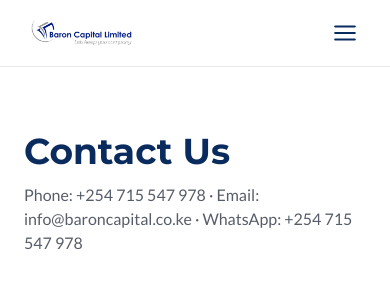
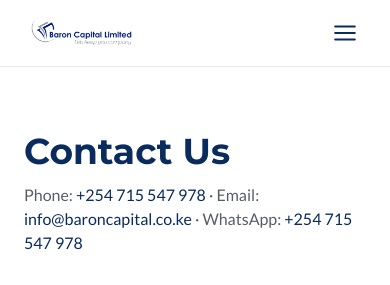
Before and after one commit to mb4y4/baron-capital, a React (Vite) app in the folder frontend/: page /contact in a window 390 px wide. Shown: the top 285 px of the page. Built offline with nearby package versions, Linux system fonts and the light colour scheme; no server answers.

Commit message:
"Make Contact page phone, email, and WhatsApp clickable"

```diff
--- a/frontend/src/pages/ContactPage.tsx
+++ b/frontend/src/pages/ContactPage.tsx
@@ -21,9 +21,24 @@ export default function ContactPage() {
     <section className="section max-w-2xl">
       <h1 className="text-4xl">Contact Us</h1>
       <p className="mt-3 text-bc-ink/70">
-        Phone: +254 715 547 978 · Email: info@baroncapital.co.ke · WhatsApp: +254 715 547 978
+        Phone:{' '}
+        <a href="tel:+254715547978" className="text-bc-navy hover:text-bc-gold-deep">
+          +254 715 547 978
+        </a>
+        {' '}· Email:{' '}
+        <a href="mailto:info@baroncapital.co.ke" className="text-bc-navy hover:text-bc-gold-deep">
+          info@baroncapital.co.ke
+        </a>
+        {' '}· WhatsApp:{' '}
+
+        <a href="https://wa.me/254715547978"
+          target="_blank"
+          rel="noopener noreferrer"
+          className="text-bc-navy hover:text-bc-gold-deep"
+        >
+          +254 715 547 978
+        </a>
       </p>
-
       <form onSubmit={handleSubmit} className="mt-8 space-y-4">
         <input
           required
```
